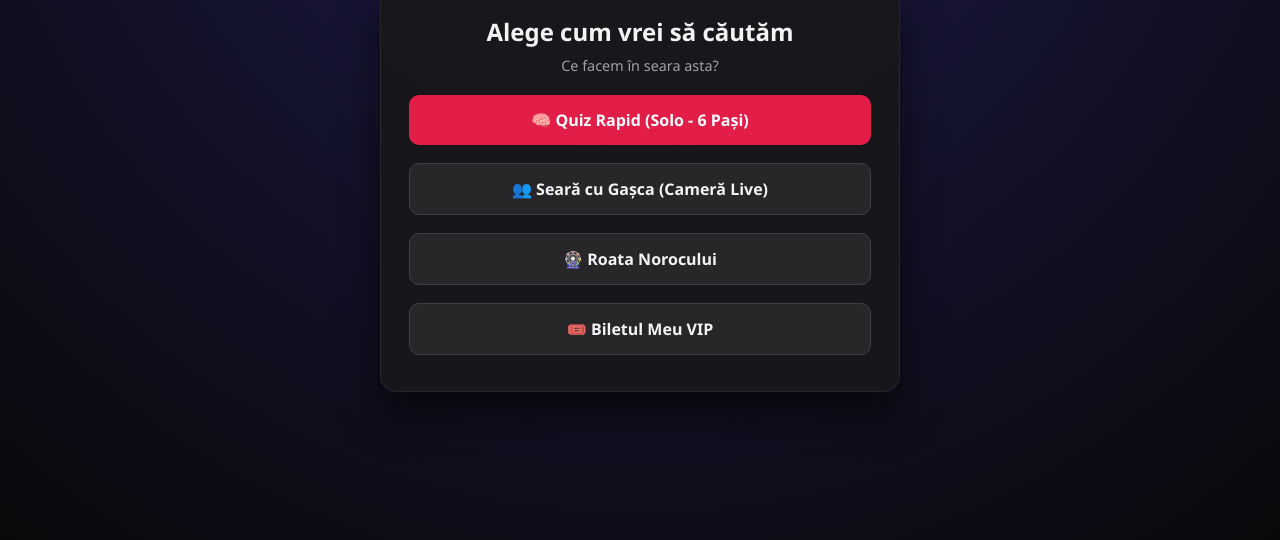
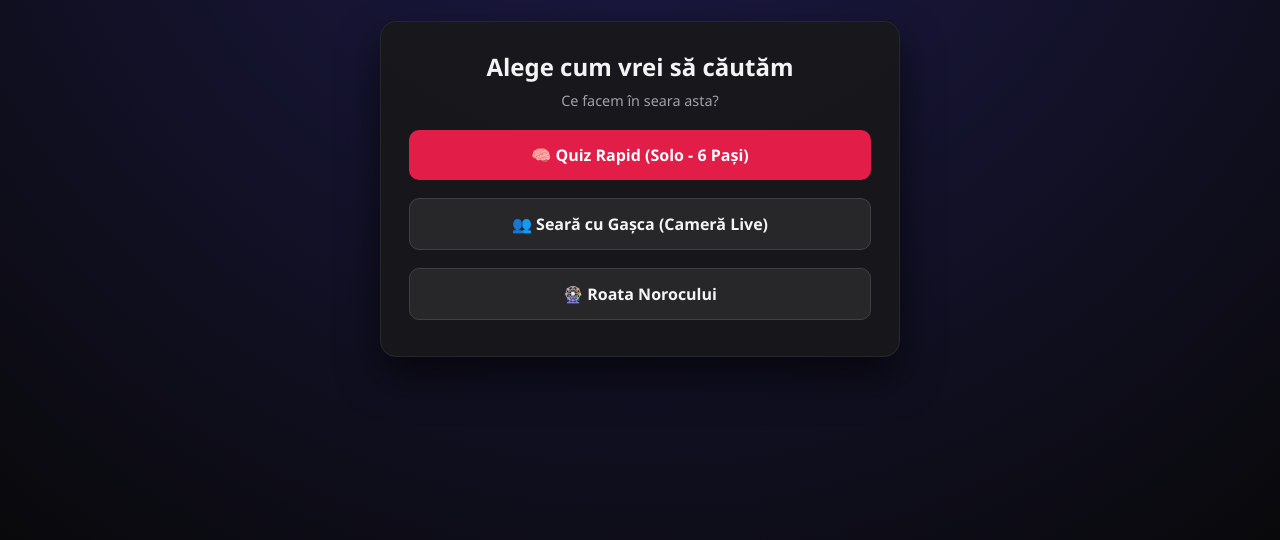
Before and after one commit to andronemiruna5-cmd/cinematch, a plain HTML site: page index.html in a window 1280 px wide. Shown: the part 260-800 px from the top of the page. Drawn offline with Linux system fonts and the light colour scheme.

Commit message:
Add files via upload

```diff
--- a/index.html
+++ b/index.html
@@ -28,8 +28,7 @@
                     <button class="btn-primary" onclick="startQuiz()">🧠 Quiz Rapid (Solo - 6 Pași)</button>
                     <button class="btn-secondary" onclick="openRoomChoice()">👥 Seară cu Gașca (Cameră Live)</button>
                     <button class="btn-secondary" onclick="startWheel()">🎡 Roata Norocului</button>
-                    <button class="btn-secondary" onclick="openVipTicket()">🎟️ Biletul Meu VIP</button>
-                </div>
+
             </section>
 
             <!-- ECRANUL 2: CREEAZĂ SAU INTRĂ ÎN CAMERĂ -->
```
